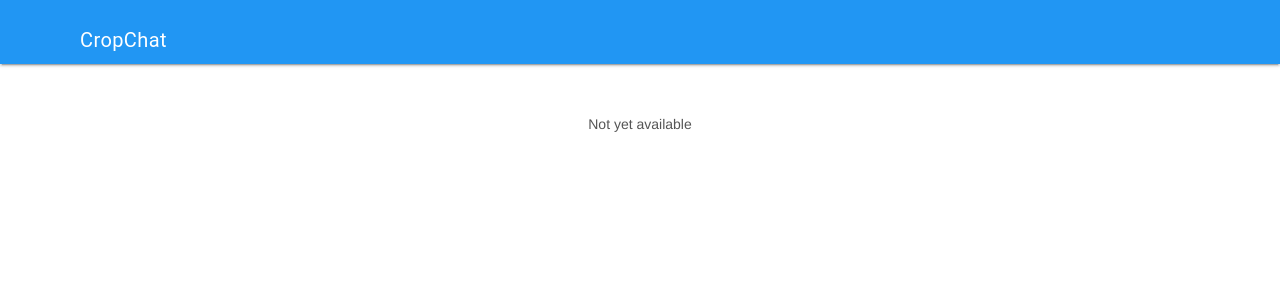
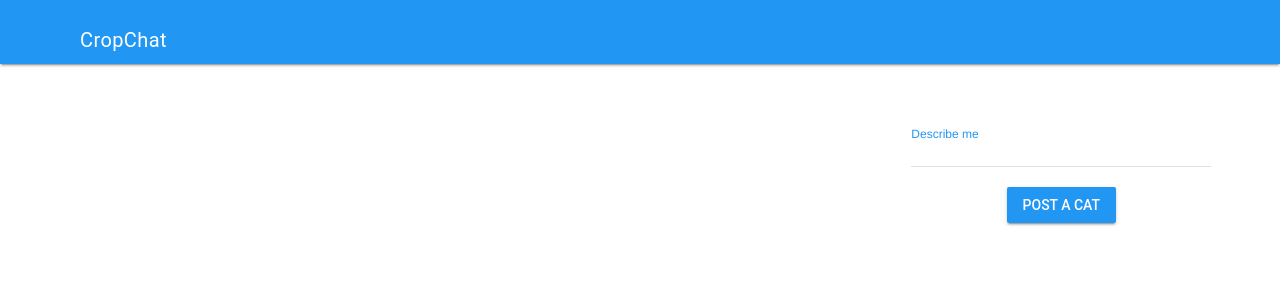
Before and after one commit to xeoneux/cropchat, a Vue app: page /#/post in a window 1280 px wide. Shown: the top 300 px of the page. Built offline with nearby package versions, Linux system fonts and the light colour scheme; no server answers; sample sign-in values are in the browser's storage; what vuefire would draw is missing.

Commit message:
Insert form for new cat

```diff
--- a/src/components/PostView.vue
+++ b/src/components/PostView.vue
@@ -1,7 +1,24 @@
 <template>
-  <div class="waiting">
-    Not yet available
-  </div>
+  <form>
+    <div class="mdl-grid">
+      <div class="mdl-cell mdl-cell--8-col">
+        <div class="card-image__picture">
+          <img :src="this.catUrl" />
+        </div>
+      </div>
+      <div class="mdl-cell mdl-cell--4-col mdl-cell--8-col-tablet">
+        <div class="mdl-textfield mdl-js-textfield mdl-textfield--floating-label is-upgraded is-dirty">
+          <input id="username" v-model="title" type="text" class="mdl-textfield__input" />
+          <label for="username" class="mdl-textfield__label">Describe me</label>
+        </div>
+        <div class="actions">
+          <a @click.prevent="postCat" class="mdl-button mdl-js-button mdl-button--raised mdl-button--colored">
+            POST A CAT
+          </a>
+        </div>
+      </div>
+    </div>
+  </form>
 </template>
 
 <script>
```
